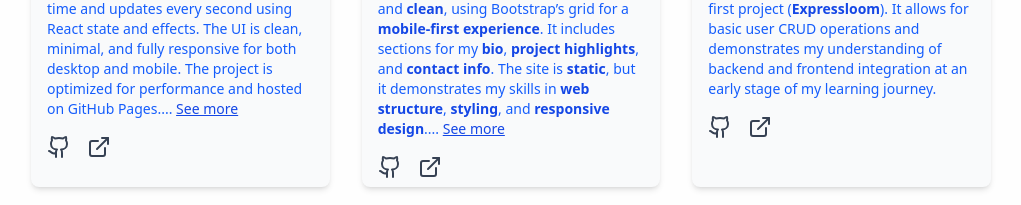
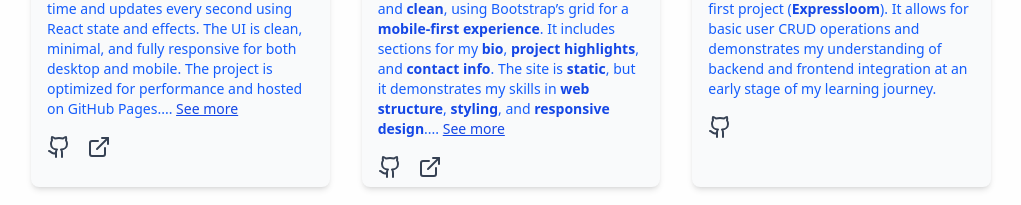
Before and after one commit to iyousojo/Agonixtechsolutions, a React (Vite) app: page / in a window 1280 px wide. Shown: the part 4509-4714 px from the top of the page, without its empty margins (129-1150 px from the left). Built offline with nearby package versions, Linux system fonts and the light colour scheme.

Commit message:
link correction

```diff
--- a/src/componet/Project.jsx
+++ b/src/componet/Project.jsx
@@ -179,10 +179,10 @@ function Project() {
               )}
             </p>
             <div className="flex space-x-4 mt-4">
-              <a href="https://github.com/" target="_blank" rel="noopener noreferrer" aria-label="GitHub">
+              <a href="https://github.com/iyousojo/porfilo1" target="_blank" rel="noopener noreferrer" aria-label="GitHub">
                 <Github size={24} className="text-gray-700 dark:text-gray-300 hover:text-blue-600 transition-colors" />
               </a>
-              <a href="https://solo1.rf.gd/index.html#about/" target="_blank" rel="noopener noreferrer" aria-label="Live Link">
+              <a href="https://dapper-peony-67fb73.netlify.app/" target="_blank" rel="noopener noreferrer" aria-label="Live Link">
                 <ExternalLink size={24} className="text-gray-700 dark:text-gray-300 hover:text-blue-600 transition-colors" />
               </a>
             </div>
@@ -197,11 +197,8 @@ function Project() {
               This <span className="font-semibold text-blue-700">User Management System</span> project was built using <span className="font-semibold text-blue-700">PHP</span>, <span className="font-semibold text-blue-700">CSS</span>, <span className="font-semibold text-blue-700">HTML</span>, and <span className="font-semibold text-blue-700">SQL</span>. I developed it while working on my first project (<span className="font-semibold text-blue-700">Expressloom</span>). It allows for basic user CRUD operations and demonstrates my understanding of backend and frontend integration at an early stage of my learning journey.
             </p>
             <div className="flex space-x-4 mt-4">
-              <a href="https://github.com/" target="_blank" rel="noopener noreferrer" aria-label="GitHub">
+              <a href="https://github.com/iyousojo/user-management-system-" target="_blank" rel="noopener noreferrer" aria-label="GitHub">
                 <Github size={24} className="text-gray-700 dark:text-gray-300 hover:text-blue-600 transition-colors" />
-              </a>
-              <a href="https://example.com/" target="_blank" rel="noopener noreferrer" aria-label="Live Link">
-                <ExternalLink size={24} className="text-gray-700 dark:text-gray-300 hover:text-blue-600 transition-colors" />
               </a>
             </div>
           </div>
```
